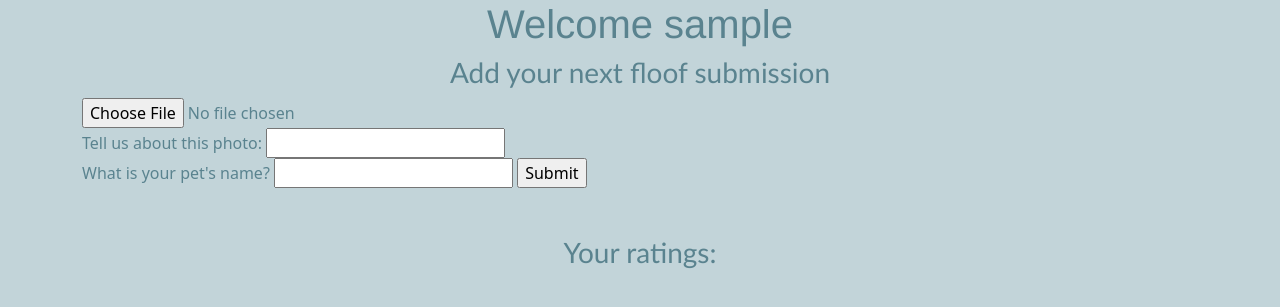
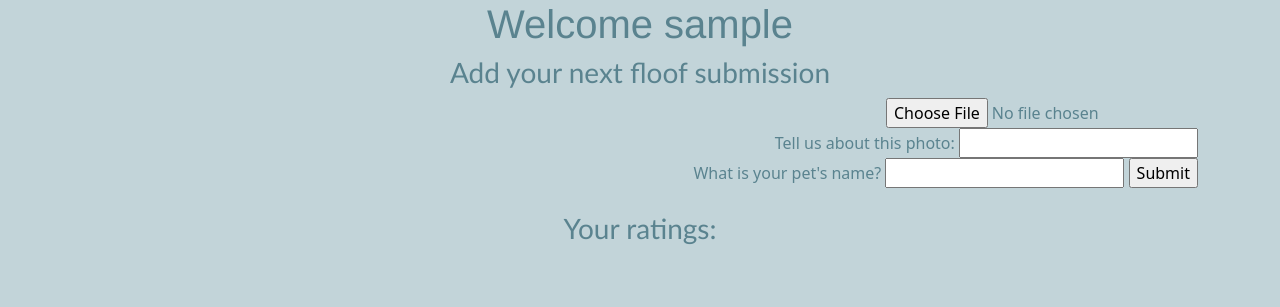
Before and after one commit to carinaogbat/Cat_Rater, a Flask app: a page that uses templates/my_profile.html in a window 1280 px wide. Shown: the part 40-347 px from the top of the page. Run offline with Flask 2, Linux system fonts and the light colour scheme; the visitor is signed in with stand-in values (Sample User, id 1); data comes from the database, SQL or seed files in the repository; data that the repository does not hold is empty.

Commit message:
put breaks back into user profile

```diff
--- a/templates/my_profile.html
+++ b/templates/my_profile.html
@@ -6,6 +6,7 @@
 
 
 <div class="container">
+  <div style="text-align:right">
     <h3>Add your next floof submission</h3>
       <form id="photo-upload" action="/myprofile/<username>" method="post" enctype="multipart/form-data">
           <div class="form-group">
@@ -19,6 +20,7 @@
             <input type="submit">
           </div>
       </form>
+      </div>
           <br>
 </div>
 
@@ -26,7 +28,6 @@
 <div class="container">
   <div class="row row-cols-md-4 row-cols-sm-2 row-cols-1">
     {% for photo in photos_with_ratings %}
-
     <div class="col">
     <div class="card">
       <img src="{{photo['url']}}" class="card-img-top">
@@ -46,11 +47,10 @@
             </form>
           </div>
     </div>
+    <br>
     </div>
     {% endfor %}
   </div>
-      <br>
-
 </div>
 
 
@@ -70,7 +70,7 @@
             <p class="card-text">Scored {{rating.score}} out of 10!</p>
           </div>
       </div>
-
+      <br>
     </div>
     {% endfor %}
   </div>
```
